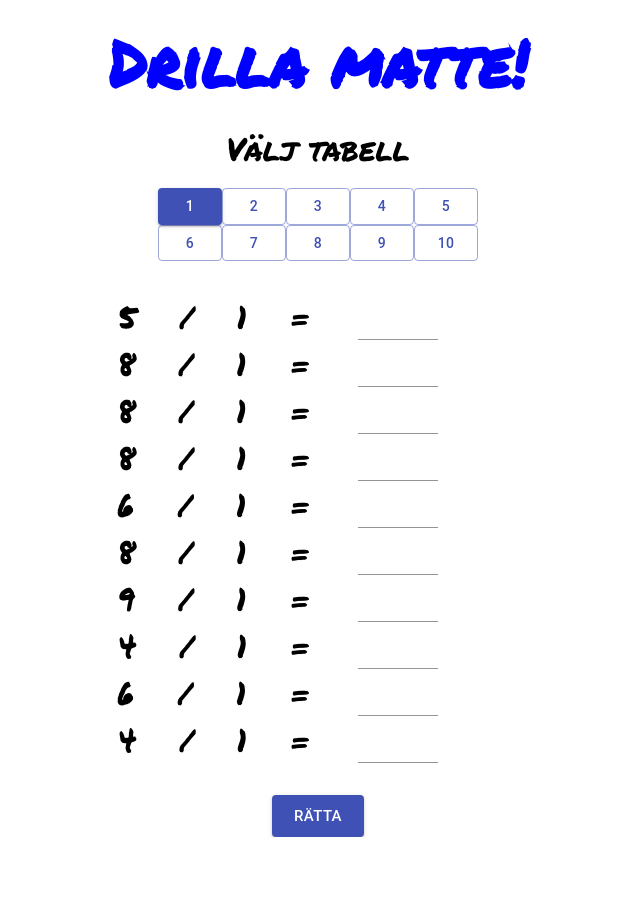
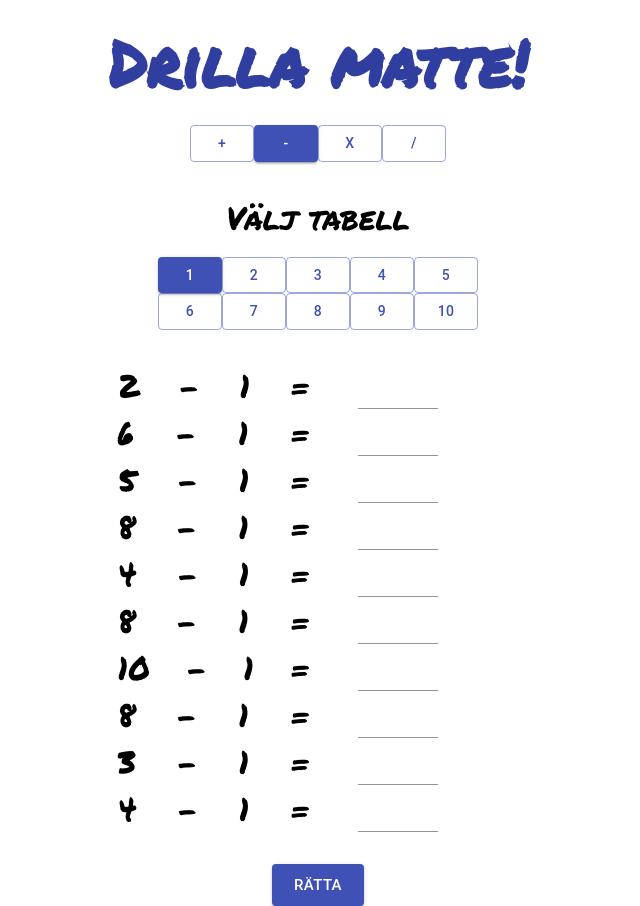
Before and after one commit to Nicklas-Holmqvist/mathlist, a React (Create React App) app: page / in a window 1280 px wide. Shown: the whole page, without its empty margins (322-962 px from the left). Before the commit the page ends 837 px from the top, so only its background shows below. Built offline with nearby package versions, Linux system fonts and the light colour scheme.

Commit message:
adding more math type, no function yet

```diff
--- a/src/Numbers.tsx
+++ b/src/Numbers.tsx
@@ -8,65 +8,123 @@ export interface IUser {
 
 
 const Numbers = () => {
+    const defaultMathType:number = 1
     const defaultTable:number = 1
+    const defaultRandomNumbers:number = 10
 
     const [randomNumbers, setRandomNumbers] = useState<number[]>([])
     const [userAnswers, setUserAnswers] = useState<[IUser]>([{
         input: "",
         boolean: false
     }])
+    const [mathType, setMathType] = useState<number>(defaultMathType)
     const [numberTable, setNumberTable] = useState<number>(defaultTable)
     const [correctAnswers, setCorrectAnswers] = useState<boolean>(false)
+    const mathTypeList:string[] = ["+", "-", "x", "/"]
     const numberList:number[] = [0, 1, 2, 3, 4, 5, 6, 7, 8, 9]
     const corrected:{right:string, wrong:string} = {right:'Rätt', wrong:'X'}
 
+
     useEffect(()=> {
-        tenNumbers()
+        createNumbers()
     },[numberTable])
 
-    function tenNumbers() {
+    /**
+     * Creates numbers to be setMathNumberd
+     */
+    function createNumbers() {
         setRandomNumbers([])
-        for(let i = 0; i < 10; i++) {
-            setRandomNumbers(randomNumbers => [...randomNumbers, division()])
+        for(let i = 0; i < defaultRandomNumbers; i++) {
+            setRandomNumbers(randomNumbers => [...randomNumbers, setMathNumber(mathType)])
         }
     }
 
+    /** Returns a random value from 1-10 */
     function random():number {
         return Math.floor(Math.random() * 10) + 1;
     }
 
-    function division() {
-       return random() * numberTable
+    function setMathNumber(id:number):any {
+        switch(id) {
+            case 0:
+                return createAddition()
+            case 1:
+                return createSubtraction()
+            case 2:
+                return createMultiplication()
+            case 3:
+                return createDivision()
+        }
     }
 
-    function activeBtn(id:number) {
+    function createAddition() {
+        return random()
+    }
+
+    function createSubtraction() {
+        return random()
+    }
+
+    function createMultiplication() {
+        return random()
+    }
+
+    function createDivision():number {
+        return random() * numberTable
+    }
+
+    /**
+     * Change the styling of onClick button to active
+     * @param id of the math table
+     * @returns either contained or outlined
+     */
+    function activeType(id:any) {
+        if(mathType === (id)) return "contained"; else return "outlined"
+    }
+
+    /**
+     * Change the styling of onClick button to active
+     * @param id of the math table
+     * @returns either contained or outlined
+     */
+    function activeTable(id:number) {
         if(numberTable === (id+1)) return "contained"; else return "outlined"
     }
 
-    const numberChoice = numberList.map((number, i) => (
-        <div key={i}>
-            <Button
-                variant={activeBtn(i)}
-                id={number.toString()}
-                color='primary'
-                size='medium'
-                onClick={(e) => choice(e)}>{number+1}
-            </Button>
-        </div>
-    ))
+    /**
+     * Sets the table value of choice and reset inputs and the rights/wrongs
+     * @param e values from onclick the math tables
+     */
+    function typeChoice(e:any) {
+        const value = e
+        setMathType(value)
+    }
 
+    /**
+     * Sets the table value of choice and reset inputs and the rights/wrongs
+     * @param e values from onclick the math tables
+     */
     function choice(e:any) {
-        console.log(e)
         const value = parseInt(e.target.innerText)
+        setMathNumber(value)
         setNumberTable(value)
         setUserAnswers([{}])
         setCorrectAnswers(false)
     }
 
+    /**
+     *
+     * @param e values from input field when onChange
+     */
     function onChange(e:any) {
         correctAnswer(e)
     }
 
+    /**
+     * Creates an object with the users input value and a boolean if it is right or wrong.
+     * The object is then pushed into userAnswers, if index already exist it will overwrite it.
+     * @param e values from input field when onChange
+     */
     function correctAnswer(e:any) {
         const value = parseFloat(e.target.value)
         const id = e.target.id
@@ -79,15 +137,54 @@ const Numbers = () => {
         setUserAnswers(newUserAnswers)
     }
 
+    /**
+     * Controls if the user input is true or false
+     * @param number value from number
+     * @param value value from user input
+     * @returns true or false
+     */
     function correct(number:number, value:number) {
         if(number === value) return true ; return false
     }
 
+    /**
+     * Component that maps out the different math types
+     */
+    const mathTypeChoice = mathTypeList.map((type, i) => (
+        <div key={i}>
+            <Button
+                variant={activeType(i)}
+                id={i.toString()}
+                color='primary'
+                size='medium'
+                onClick={(e) => typeChoice(i)}>{type}
+            </Button>
+        </div>
+    ))
+
+    /**
+     * Component that maps out the math tables choices
+     */
+    const numberChoice = numberList.map((number, i) => (
+        <div key={i}>
+            <Button
+                variant={activeTable(i)}
+                id={number.toString()}
+                color='primary'
+                size='medium'
+                onClick={(e) => choice(e)}>{number+1}
+            </Button>
+        </div>
+    ))
+
+    /**
+     * Component that maps out the numbers
+     */
     const viewNumbers = randomNumbers.map((number, i) => (
         <div key={i} className="flex w-30 center">
             <div className="flex w-15 number between">
                 <p>{number}</p>
-                <p>/</p>
+                <p>{mathTypeList[mathType]}</p>
                 <p>{numberTable}</p>
                 <p className="mr-2">=</p>
             </div>
@@ -106,6 +203,10 @@ const Numbers = () => {
         </div>
     ))
 
+    /**
+     * Display the right or wrong when onClick "Rätta"
+     * @returns true or false for the answer
+     */
     function viewCorrect() {
         const answers = userAnswers.length
         const numbers = randomNumbers.length
@@ -119,6 +220,9 @@ const Numbers = () => {
     return (
         <div className="flex center column">
             <h1>Drilla matte!</h1>
+            <div className="flex mb-2 w-20 center">
+                {mathTypeChoice}
+            </div>
             <p className="mb-1">Välj tabell</p>
             <div className="flex wrap mb-2 w-20">
                 {numberChoice}
--- a/src/basic.css
+++ b/src/basic.css
@@ -8,7 +8,7 @@ body {
 h1 {
     font-size: 4rem;
     margin: 1rem 0;
-    color: blue;
+    color: #303F9F;
 }
 
 p {
```
